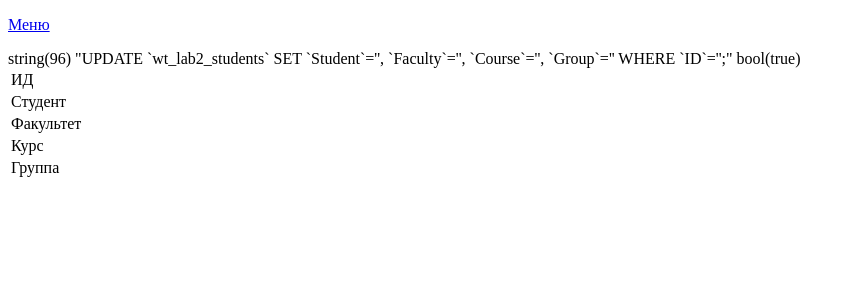
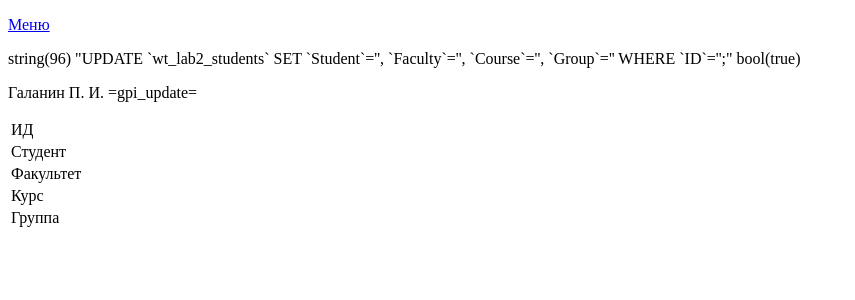
Before and after one commit to BrSTU-PO4-190333/5sem_WT, a PHP site: page /gpi_update/ in a window 1280 px wide. Shown: the top 300 px of the page, without its empty margins (0-855 px from the left). Run offline with PHP 8.4, Linux system fonts and the light colour scheme; data that the repository does not hold is empty.

Commit message:
lab2/Galanin_Pavel : Updated author

```diff
--- a/lab2/sources/var/www/html/gpi_edit/index.php
+++ b/lab2/sources/var/www/html/gpi_edit/index.php
@@ -38,7 +38,6 @@
         echo $gpi_array[0]["Group"];
     }
 ?>
-
 <p>Галанин П. И. =gpi_edit=</p>
 <form action="/gpi_update/" method="POST">
     <table>
--- a/lab2/sources/var/www/html/gpi_save/index.php
+++ b/lab2/sources/var/www/html/gpi_save/index.php
@@ -19,9 +19,7 @@
         echo "<p>sql = $gpi_sql</p>";
     }
 ?>
-
 <p>Галанин П. И. =gpi_save=</p>
-
 <table>
     <tr>
         <td>Студент</td>
--- a/lab2/sources/var/www/html/gpi_update/index.php
+++ b/lab2/sources/var/www/html/gpi_update/index.php
@@ -23,7 +23,7 @@
         }
     }
 ?>
-
+<p>Галанин П. И. =gpi_update=</p>
 <table>
     <tr>
         <td>ИД</td>
--- a/lab2/sources/var/www/html/gpi_view/index.php
+++ b/lab2/sources/var/www/html/gpi_view/index.php
@@ -16,7 +16,7 @@
         $gpi_i += 1;
     }
 ?>
-
+<p>Галанин П. И. =gpi_view=</p>
 <table>
     <?php
         $gpi_array_length = count($gpi_array);
```
